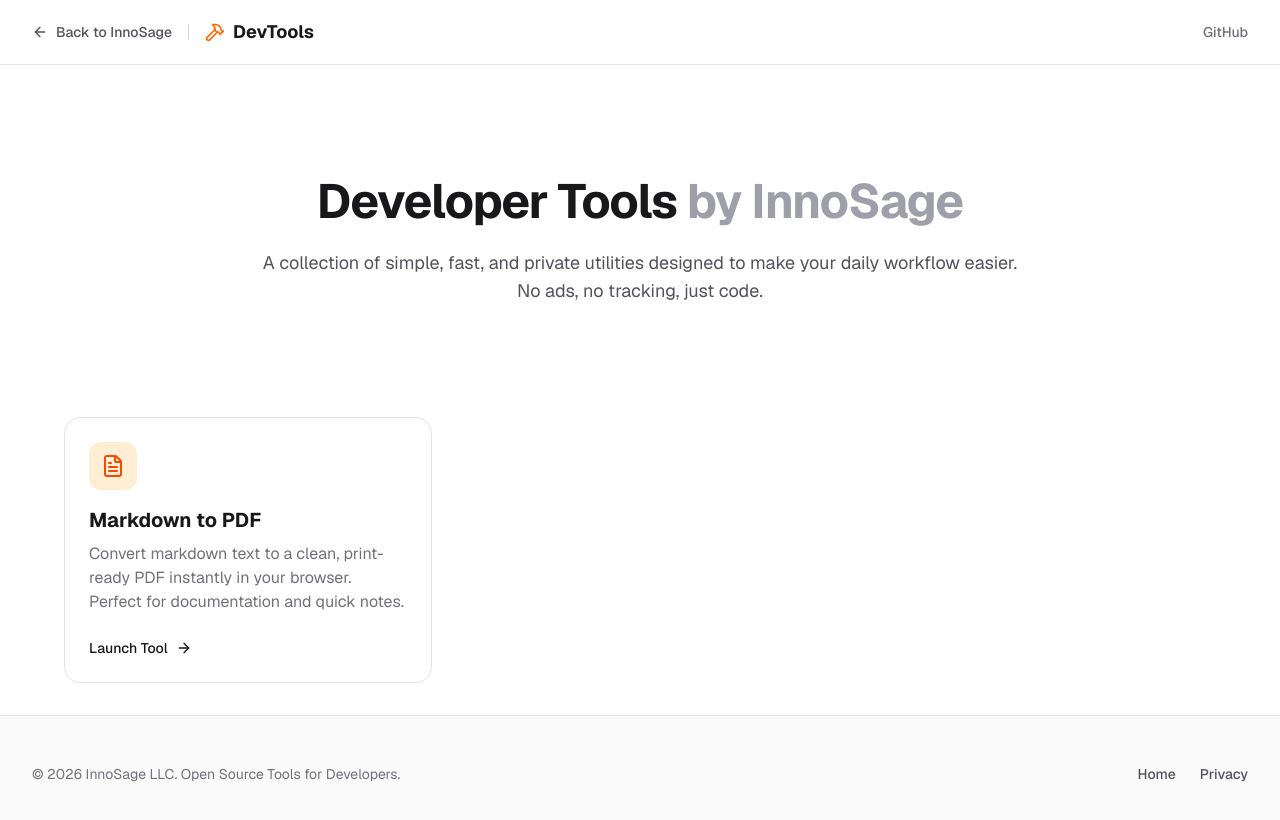
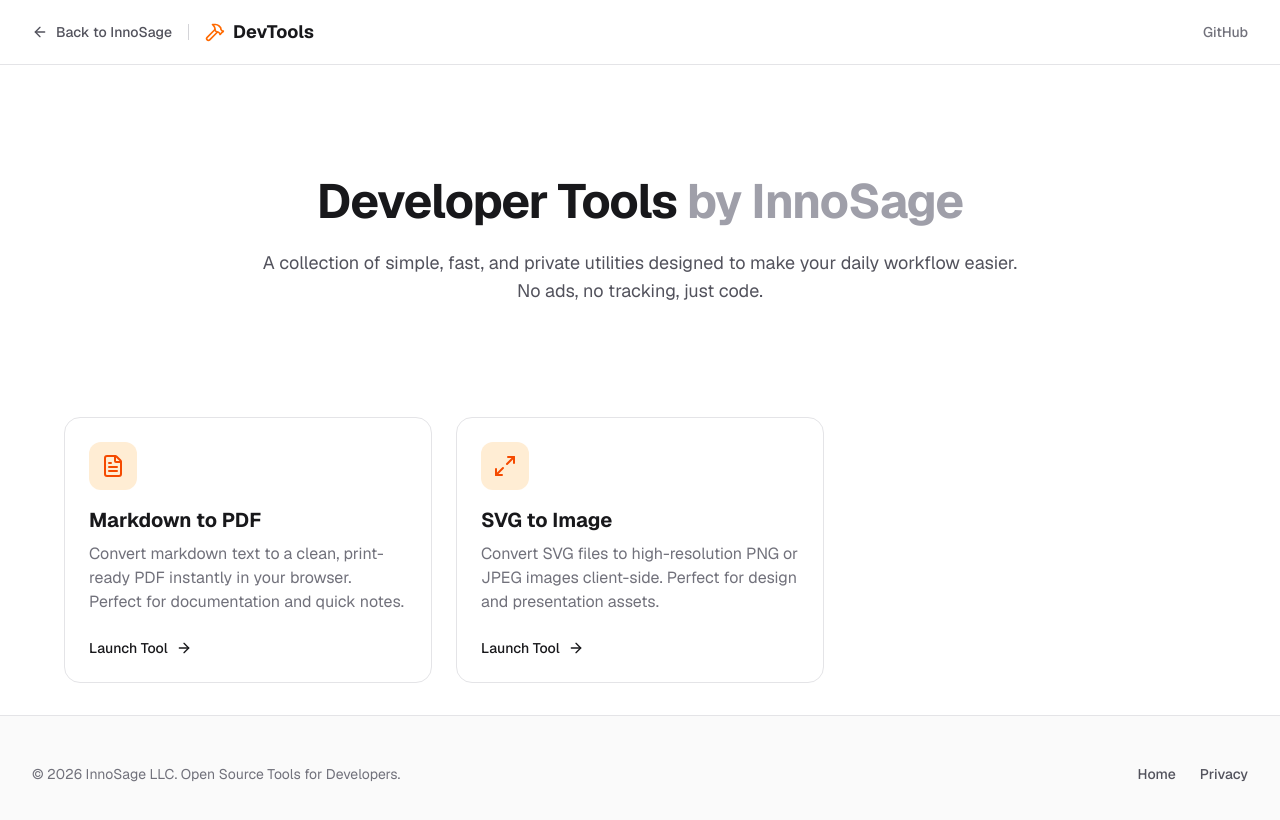
Before and after one commit to innosage-llc/innosage-tools, a Next.js app: page /tools/ in a window 1280 px wide. Shown: the top 820 px of the page. Built offline with nearby package versions, Linux system fonts and the light colour scheme.

Commit message:
feat: add SVG tool to index and improve automation (#11)
* feat: add SVG tool to index and improve automation

* style: switch SVG tool card color to orange for branding consistency

---------

Co-authored-by: Alpha Agent <alpha@innosage.ai>

```diff
--- a/app/page.tsx
+++ b/app/page.tsx
@@ -2,7 +2,7 @@
 
 import { ToolsLayout } from '@/components/ToolsLayout';
 import Link from 'next/link';
-import { FileText, ArrowRight } from 'lucide-react';
+import { FileText, ArrowRight, Maximize2 } from 'lucide-react';
 
 export default function ToolsIndexPage() {
   return (
@@ -33,6 +33,22 @@
           </div>
         </Link>
 
+        {/* Tool Card: SVG to Image */}
+        <Link href="/svg-to-image" className="group">
+          <div className="bg-white border border-zinc-200 rounded-2xl p-6 hover:shadow-md hover:border-zinc-300 transition-all h-full flex flex-col">
+            <div className="w-12 h-12 bg-orange-100 rounded-xl flex items-center justify-center mb-4 group-hover:scale-110 transition-transform">
+              <Maximize2 className="text-orange-600" size={24} />
+            </div>
+            <h3 className="text-xl font-bold text-zinc-900 mb-2">SVG to Image</h3>
+            <p className="text-zinc-500 mb-6 flex-1">
+              Convert SVG files to high-resolution PNG or JPEG images client-side. Perfect for design and presentation assets.
+            </p>
+            <div className="flex items-center text-sm font-medium text-zinc-900 group-hover:text-orange-600 transition-colors">
+              Launch Tool <ArrowRight size={16} className="ml-2 group-hover:translate-x-1 transition-transform" />
+            </div>
+          </div>
+        </Link>
+
         {/* Placeholder for Future Tools */}
         {/*
         <div className="bg-zinc-50 border border-zinc-100 rounded-2xl p-6 flex flex-col justify-center items-center text-center h-full opacity-60">
```
Also changed, not shown: 1 other file (tests, documents, lock files or other folders).
